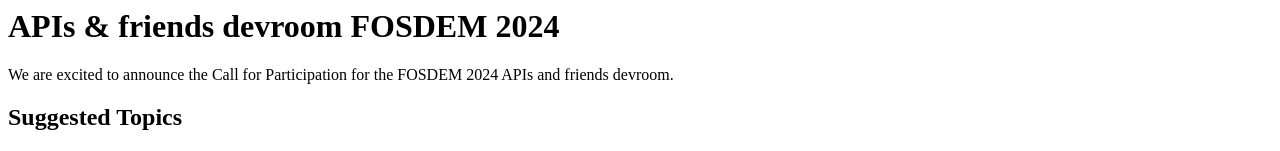
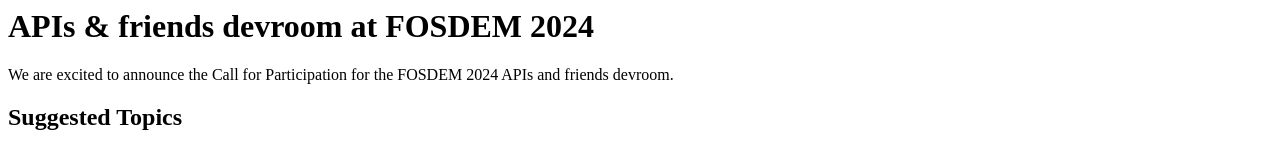
Before and after one commit to madrid-api-guild/madrid-api-guild.github.io, a plain HTML site: page apis-and-friends-devroom-fosdem2024/index.html in a window 1280 px wide. Shown: the top 151 px of the page. Drawn offline with Linux system fonts and the light colour scheme.

Commit message:
Update devroom info

```diff
--- a/apis-and-friends-devroom-fosdem2024/index.html
+++ b/apis-and-friends-devroom-fosdem2024/index.html
@@ -1,6 +1,6 @@
 <html>
   <body>
-    <h1 id="apis-friends-devroom-fosdem-2024">APIs &amp; friends devroom FOSDEM 2024</h1>
+    <h1 id="apis-friends-devroom-fosdem-2024">APIs &amp; friends devroom at FOSDEM 2024</h1>
     <p>We are excited to announce the Call for Participation for the FOSDEM 2024 APIs and friends devroom.</p>
     <h2 id="suggested-topics">Suggested Topics</h2>
     <p>We welcome submissions about, but not limited to:</p>
```
